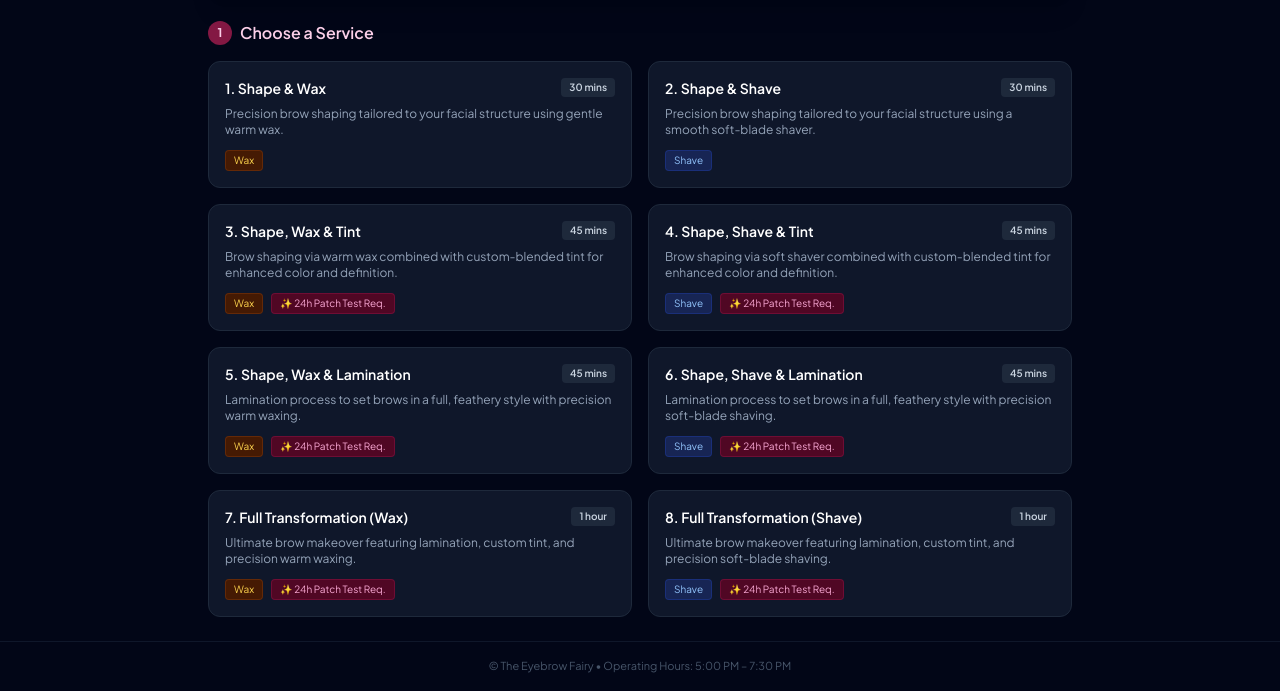
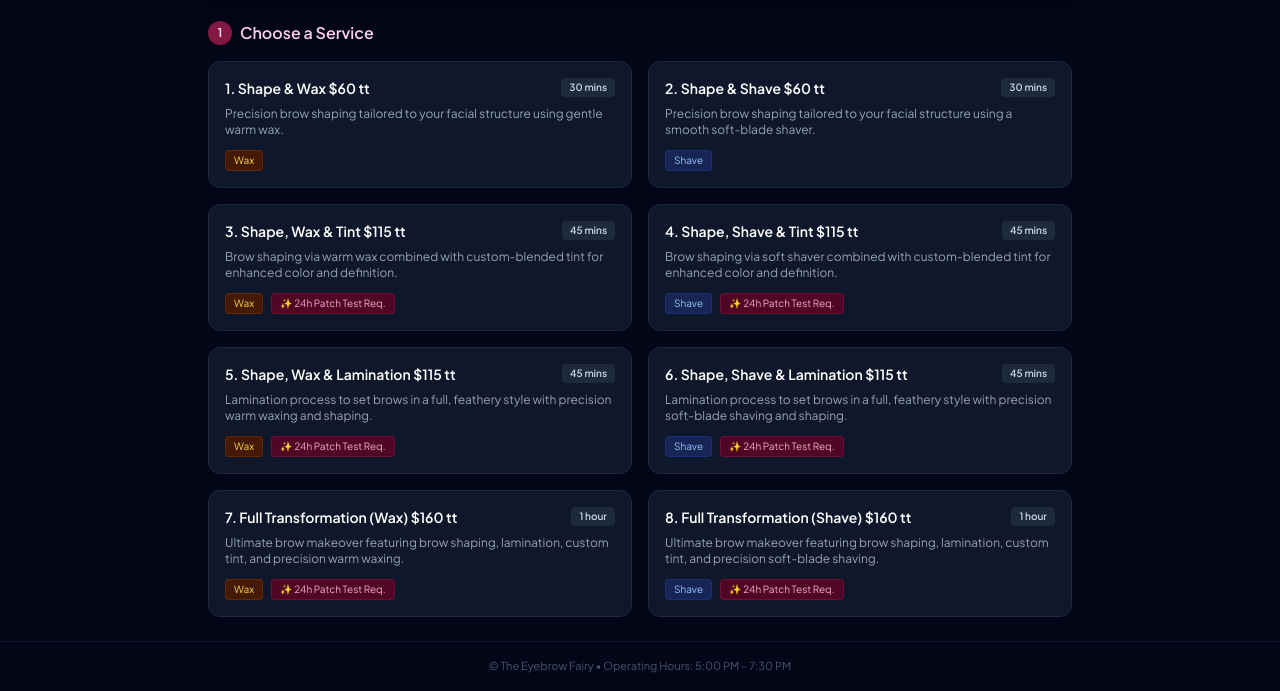
Before and after one commit to kadishajoseph06-netizen/Eyebrow-fairy-site, a website: page index.html in a window 1280 px wide. Shown: the part 241-932 px from the top of the page. Drawn offline with nearby package versions, Linux system fonts and the light colour scheme; a web font is replaced by a local one.

Commit message:
Update index.html

```diff
--- a/index.html
+++ b/index.html
@@ -212,14 +212,14 @@
     let ownerPIN = localStorage.getItem('eyebrow_owner_pin') || '1234';
 
     const SERVICES = [
-      { id: 1, name: "1. Shape & Wax", price: "$60 tt", duration: "30 mins", method: "Wax", requiresPatchTest: false, desc: "Precision brow shaping tailored to your facial structure using gentle warm wax." },
-      { id: 2, name: "2. Shape & Shave",price: "$60 tt", duration: "30 mins", method: "Shave", requiresPatchTest: false, desc: "Precision brow shaping tailored to your facial structure using a smooth soft-blade shaver." },
-      { id: 3, name: "3. Shape, Wax & Tint", price: "$115 tt", duration: "45 mins", method: "Wax", requiresPatchTest: true, desc: "Brow shaping via warm wax combined with custom-blended tint for enhanced color and definition." },
-      { id: 4, name: "4. Shape, Shave & Tint", price: "$115 tt", duration: "45 mins", method: "Shave", requiresPatchTest: true, desc: "Brow shaping via soft shaver combined with custom-blended tint for enhanced color and definition." },
-      { id: 5, name: "5. Shape, Wax & Lamination", price: "$115 tt", duration: "45 mins", method: "Wax", requiresPatchTest: true, desc: "Lamination process to set brows in a full, feathery style with precision warm waxing." },
-      { id: 6, name: "6. Shape, Shave & Lamination", price: "$115 tt", duration: "45 mins", method: "Shave", requiresPatchTest: true, desc: "Lamination process to set brows in a full, feathery style with precision soft-blade shaving." },
-      { id: 7, name: "7. Full Transformation (Wax)", price: "$160 tt", duration: "1 hour", method: "Wax", requiresPatchTest: true, desc: "Ultimate brow makeover featuring lamination, custom tint, and precision warm waxing." },
-      { id: 8, name: "8. Full Transformation (Shave)", price: "$160 tt", duration: "1 hour", method: "Shave", requiresPatchTest: true, desc: "Ultimate brow makeover featuring lamination, custom tint, and precision soft-blade shaving." }
+      { id: 1, name: "1. Shape & Wax $60 tt", duration: "30 mins", method: "Wax", requiresPatchTest: false, desc: "Precision brow shaping tailored to your facial structure using gentle warm wax." },
+      { id: 2, name: "2. Shape & Shave $60 tt", duration: "30 mins", method: "Shave", requiresPatchTest: false, desc: "Precision brow shaping tailored to your facial structure using a smooth soft-blade shaver." },
+      { id: 3, name: "3. Shape, Wax & Tint $115 tt", duration: "45 mins", method: "Wax", requiresPatchTest: true, desc: "Brow shaping via warm wax combined with custom-blended tint for enhanced color and definition." },
+      { id: 4, name: "4. Shape, Shave & Tint $115 tt", duration: "45 mins", method: "Shave", requiresPatchTest: true, desc: "Brow shaping via soft shaver combined with custom-blended tint for enhanced color and definition." },
+      { id: 5, name: "5. Shape, Wax & Lamination $115 tt", duration: "45 mins", method: "Wax", requiresPatchTest: true, desc: "Lamination process to set brows in a full, feathery style with precision warm waxing and shaping." },
+      { id: 6, name: "6. Shape, Shave & Lamination $115 tt", duration: "45 mins", method: "Shave", requiresPatchTest: true, desc: "Lamination process to set brows in a full, feathery style with precision soft-blade shaving and shaping." },
+      { id: 7, name: "7. Full Transformation (Wax) $160 tt", duration: "1 hour", method: "Wax", requiresPatchTest: true, desc: "Ultimate brow makeover featuring brow shaping, lamination, custom tint, and precision warm waxing." },
+      { id: 8, name: "8. Full Transformation (Shave) $160 tt", duration: "1 hour", method: "Shave", requiresPatchTest: true, desc: "Ultimate brow makeover featuring brow shaping, lamination, custom tint, and precision soft-blade shaving." }
     ];
 
     function init() {
```
